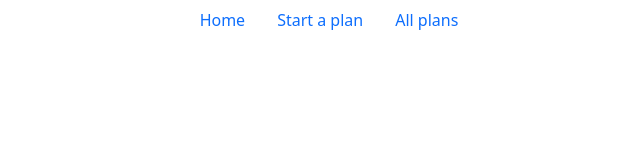
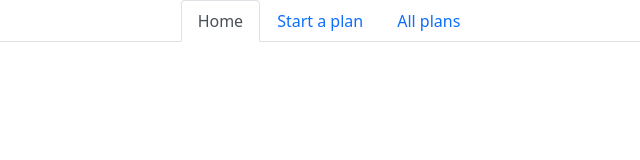
Before and after one commit to danielcampo1/gym-frontend, a React (Create React App) app: page / in a window 1280 px wide. Shown: the top 160 px of the page, without its empty margins (311-951 px from the left). Built offline with nearby package versions, Linux system fonts and the light colour scheme; no server answers.

Commit message:
added taps and center nav

```diff
--- a/src/components/nav.js
+++ b/src/components/nav.js
@@ -5,7 +5,7 @@ export default class Navigation extends React.Component {
 
     render() {
       return (
-    <ul class="nav justify-content-center">
+    <ul class="nav justify-content-center nav nav-tabs" >
   <li class="nav-item">
     <Link class="nav-link active" aria-current="page" to='/home'>Home</Link>
   </li>
```
